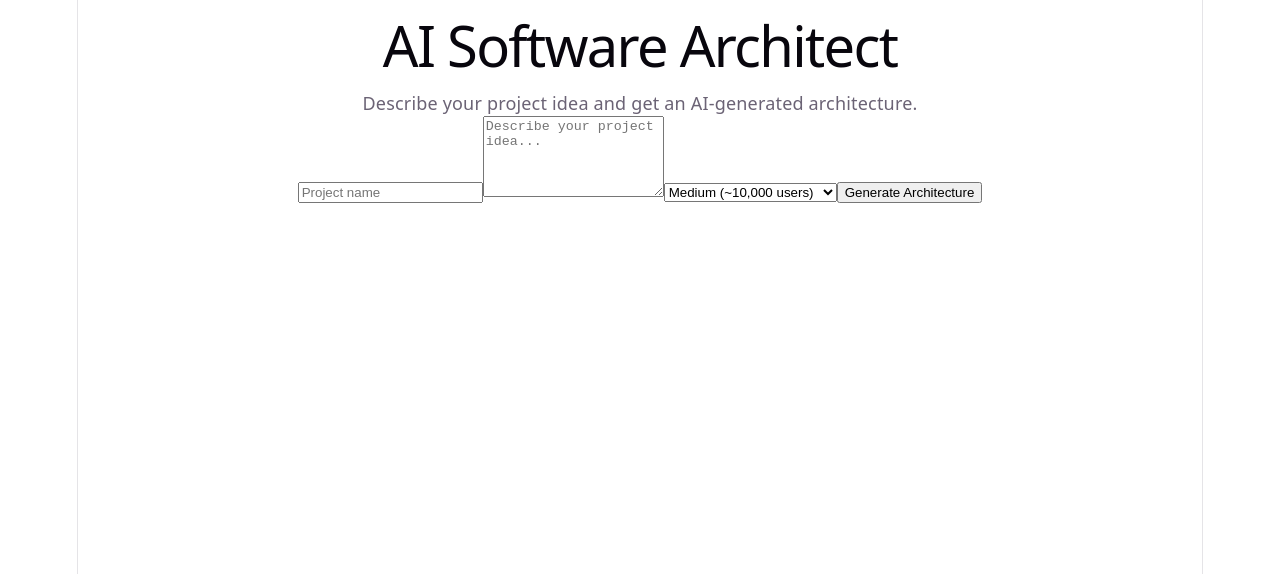
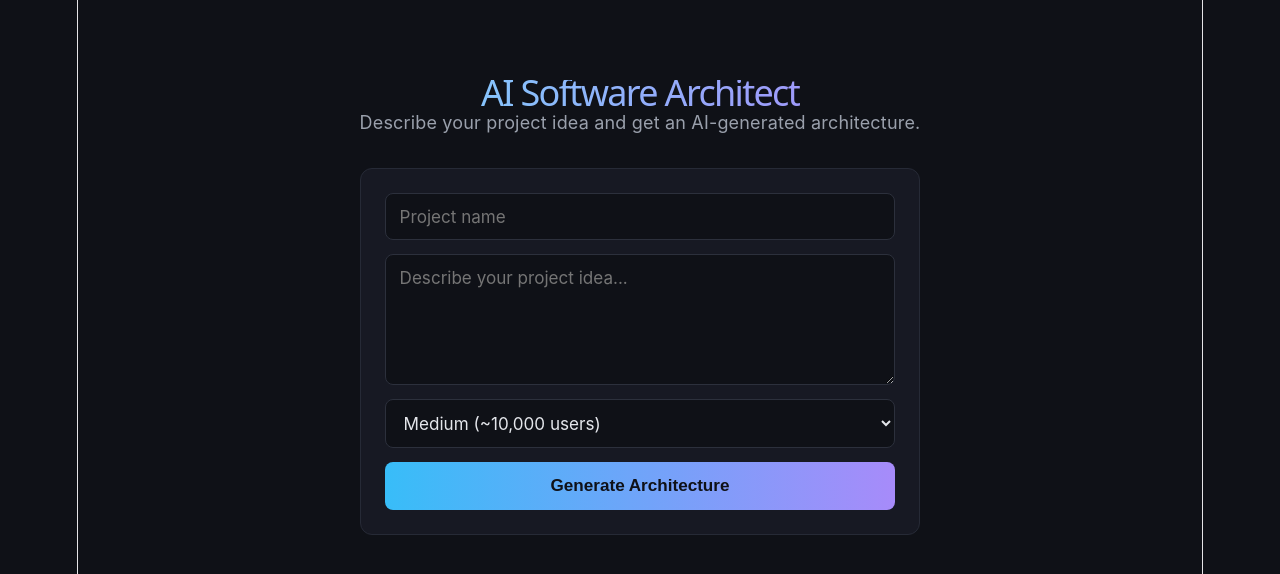
Before and after one commit to pushpkumar-2602/ai-software-architect, a React app in the folder frontend/: page / in a window 1280 px wide. Shown: the top 574 px of the page. Built offline with nearby package versions, Linux system fonts and the light colour scheme; the HTML template or start-up script is replaced by a standard one.

Commit message:
Style frontend: dark theme, card layout, gradient title

```diff
--- a/frontend/src/App.css
+++ b/frontend/src/App.css
@@ -1,184 +1,113 @@
-.counter {
-  font-size: 16px;
-  padding: 5px 10px;
-  border-radius: 5px;
-  color: var(--accent);
-  background: var(--accent-bg);
-  border: 2px solid transparent;
-  transition: border-color 0.3s;
-  margin-bottom: 24px;
-
-  &:hover {
-    border-color: var(--accent-border);
-  }
-  &:focus-visible {
-    outline: 2px solid var(--accent);
-    outline-offset: 2px;
-  }
+* {
+  box-sizing: border-box;
 }
 
-.hero {
-  position: relative;
-
-  .base,
-  .framework,
-  .vite {
-    inset-inline: 0;
-    margin: 0 auto;
-  }
-
-  .base {
-    width: 170px;
-    position: relative;
-    z-index: 0;
-  }
-
-  .framework,
-  .vite {
-    position: absolute;
-  }
-
-  .framework {
-    z-index: 1;
-    top: 34px;
-    height: 28px;
-    transform: perspective(2000px) rotateZ(300deg) rotateX(44deg) rotateY(39deg)
-      scale(1.4);
-  }
-
-  .vite {
-    z-index: 0;
-    top: 107px;
-    height: 26px;
-    width: auto;
-    transform: perspective(2000px) rotateZ(300deg) rotateX(40deg) rotateY(39deg)
-      scale(0.8);
-  }
+body {
+  margin: 0;
+  background: #0f1117;
+  color: #e4e6eb;
+  font-family:
+    -apple-system, BlinkMacSystemFont, "Segoe UI", Roboto, sans-serif;
 }
 
-#center {
+.App {
+  max-width: 820px;
+  margin: 0 auto;
+  padding: 48px 24px 80px;
+}
+
+h1 {
+  font-size: 2rem;
+  margin-bottom: 4px;
+  background: linear-gradient(90deg, #7dd3fc, #a78bfa);
+  -webkit-background-clip: text;
+  background-clip: text;
+  color: transparent;
+}
+
+.App > p {
+  color: #9aa0ac;
+  margin-top: 0;
+  margin-bottom: 32px;
+}
+
+.form {
   display: flex;
   flex-direction: column;
-  gap: 25px;
-  place-content: center;
-  place-items: center;
-  flex-grow: 1;
-
-  @media (max-width: 1024px) {
-    padding: 32px 20px 24px;
-    gap: 18px;
-  }
+  gap: 14px;
+  background: #171923;
+  border: 1px solid #262a36;
+  border-radius: 12px;
+  padding: 24px;
 }
 
-#next-steps {
-  display: flex;
-  border-top: 1px solid var(--border);
-  text-align: left;
-
-  & > div {
-    flex: 1 1 0;
-    padding: 32px;
-    @media (max-width: 1024px) {
-      padding: 24px 20px;
-    }
-  }
-
-  .icon {
-    margin-bottom: 16px;
-    width: 22px;
-    height: 22px;
-  }
-
-  @media (max-width: 1024px) {
-    flex-direction: column;
-    text-align: center;
-  }
+.form input,
+.form textarea,
+.form select {
+  background: #0f1117;
+  border: 1px solid #2c303c;
+  border-radius: 8px;
+  padding: 12px 14px;
+  color: #e4e6eb;
+  font-size: 0.95rem;
+  font-family: inherit;
+  resize: vertical;
 }
 
-#docs {
-  border-right: 1px solid var(--border);
-
-  @media (max-width: 1024px) {
-    border-right: none;
-    border-bottom: 1px solid var(--border);
-  }
+.form input:focus,
+.form textarea:focus,
+.form select:focus {
+  outline: none;
+  border-color: #7dd3fc;
 }
 
-#next-steps ul {
-  list-style: none;
-  padding: 0;
-  display: flex;
-  gap: 8px;
-  margin: 32px 0 0;
-
-  .logo {
-    height: 18px;
-  }
-
-  a {
-    color: var(--text-h);
-    font-size: 16px;
-    border-radius: 6px;
-    background: var(--social-bg);
-    display: flex;
-    padding: 6px 12px;
-    align-items: center;
-    gap: 8px;
-    text-decoration: none;
-    transition: box-shadow 0.3s;
-
-    &:hover {
-      box-shadow: var(--shadow);
-    }
-    .button-icon {
-      height: 18px;
-      width: 18px;
-    }
-  }
-
-  @media (max-width: 1024px) {
-    margin-top: 20px;
-    flex-wrap: wrap;
-    justify-content: center;
-
-    li {
-      flex: 1 1 calc(50% - 8px);
-    }
-
-    a {
-      width: 100%;
-      justify-content: center;
-      box-sizing: border-box;
-    }
-  }
+.form button {
+  background: linear-gradient(90deg, #38bdf8, #a78bfa);
+  border: none;
+  border-radius: 8px;
+  padding: 14px;
+  color: #0f1117;
+  font-weight: 600;
+  font-size: 0.95rem;
+  cursor: pointer;
+  transition: opacity 0.15s ease;
 }
 
-#spacer {
-  height: 88px;
-  border-top: 1px solid var(--border);
-  @media (max-width: 1024px) {
-    height: 48px;
-  }
+.form button:hover:not(:disabled) {
+  opacity: 0.9;
 }
 
-.ticks {
-  position: relative;
-  width: 100%;
+.form button:disabled {
+  opacity: 0.5;
+  cursor: not-allowed;
+}
 
-  &::before,
-  &::after {
-    content: '';
-    position: absolute;
-    top: -4.5px;
-    border: 5px solid transparent;
-  }
+.results {
+  margin-top: 32px;
+  display: flex;
+  flex-direction: column;
+  gap: 16px;
+}
 
-  &::before {
-    left: 0;
-    border-left-color: var(--border);
-  }
-  &::after {
-    right: 0;
-    border-right-color: var(--border);
-  }
+.results h2 {
+  font-size: 1.1rem;
+  color: #7dd3fc;
+  margin-bottom: 8px;
+  border-bottom: 1px solid #262a36;
+  padding-bottom: 8px;
 }
+
+.results pre {
+  background: #171923;
+  border: 1px solid #262a36;
+  border-radius: 10px;
+  padding: 18px;
+  white-space: pre-wrap;
+  word-wrap: break-word;
+  font-family:
+    -apple-system, BlinkMacSystemFont, "Segoe UI", Roboto, sans-serif;
+  font-size: 0.9rem;
+  line-height: 1.6;
+  color: #d1d5db;
+  margin: 0;
+}
```
